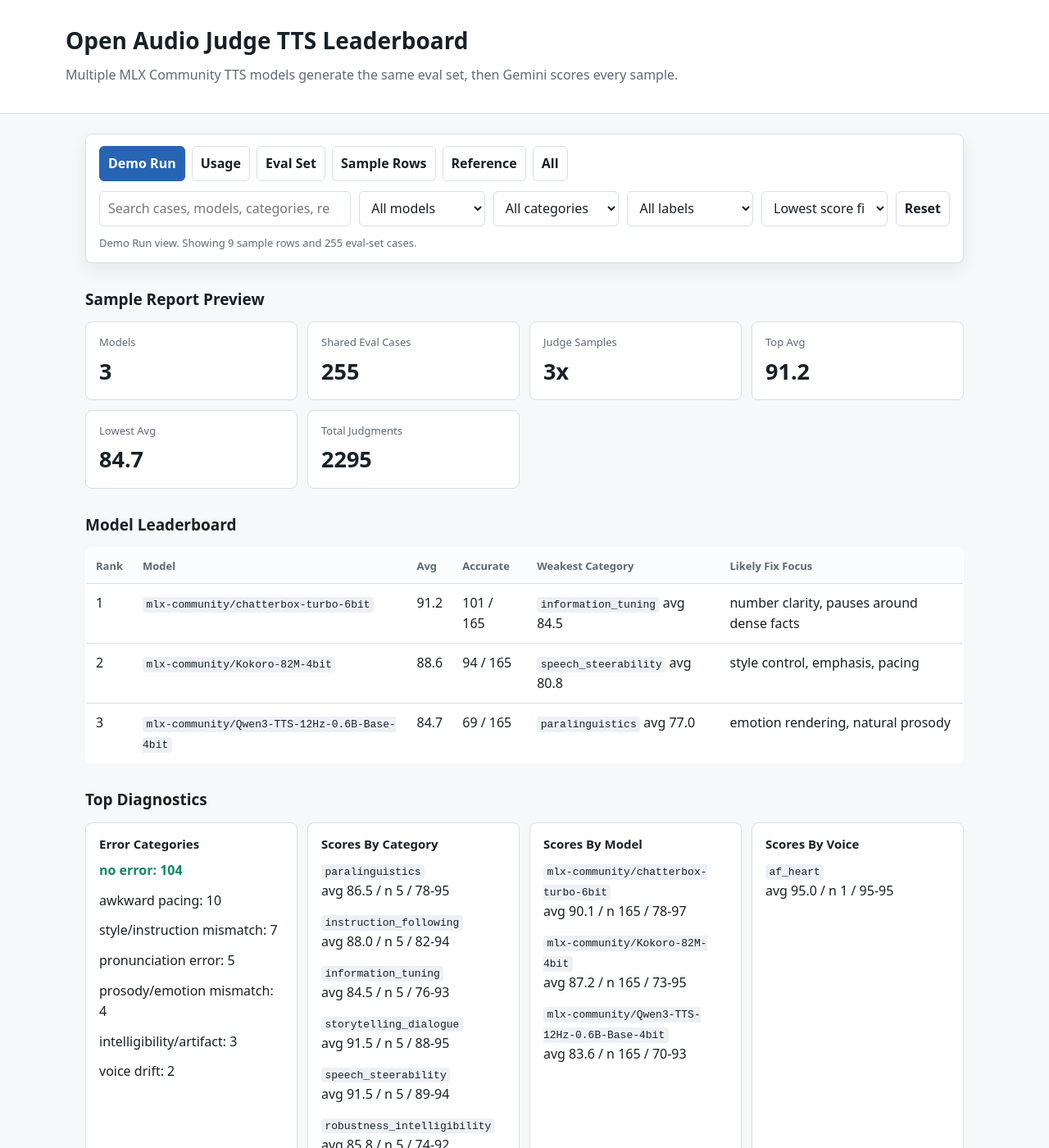
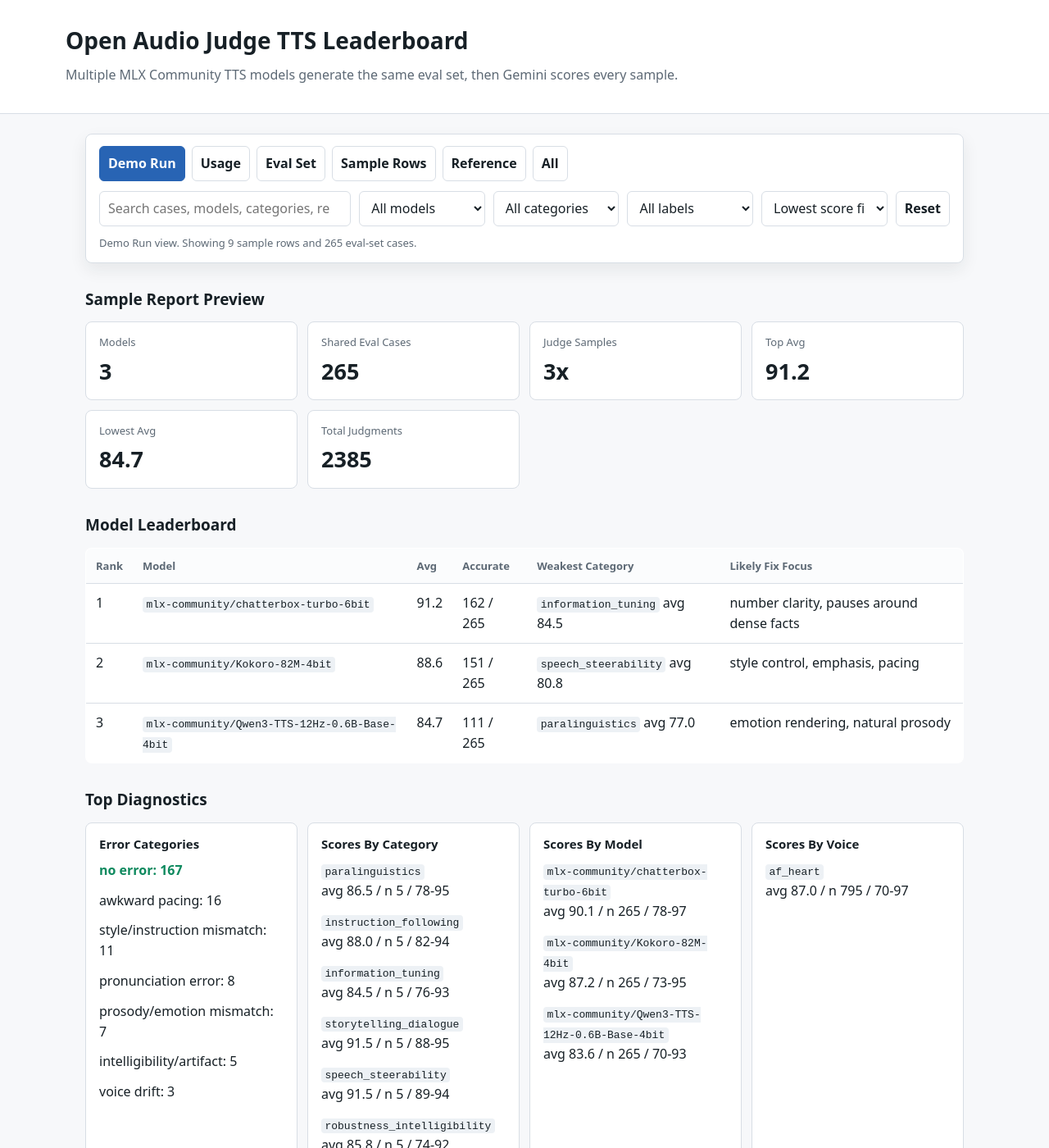
Before and after one commit to kennethli319/kennethli319.github.io, a Jekyll site: the page open-audio-judge/tts-leaderboard-demo.html, which Jekyll copies as it is, in a window 1280 px wide and 1400 px high. Shown: the whole window at 82% size. Built offline with Jekyll 4.4.1, drawn with Linux system fonts in a browser that asks for light colours; some of the changed text lies outside the part shown.

Commit message:
Refresh Open Audio Judge demo diagnostics

```diff
--- a/open-audio-judge/tts-leaderboard-demo.html
+++ b/open-audio-judge/tts-leaderboard-demo.html
@@ -420,7 +422,7 @@
   --cases examples/tts_multiturn_cases.jsonl \
   --judge-provider gemini \
   --judge-samples 3 \
-  --limit 255 \
+  --limit 265 \
   --out runs/leaderboard/chatterbox</code></pre>
 
     <pre><code>oaj autojudge-local-tts \
@@ -429,7 +431,7 @@
   --cases examples/tts_multiturn_cases.jsonl \
   --judge-provider gemini \
   --judge-samples 3 \
-  --limit 255 \
+  --limit 265 \
   --out runs/leaderboard/kokoro</code></pre>
 
     <pre><code>oaj autojudge-local-tts \
@@ -438,7 +440,7 @@
   --cases examples/tts_multiturn_cases.jsonl \
   --judge-provider gemini \
   --judge-samples 3 \
-  --limit 255 \
+  --limit 265 \
   --out runs/leaderboard/qwen3-tts</code></pre>
 
     <p>
@@ -450,7 +452,7 @@
   --cases examples/tts_multiturn_cases.jsonl \
   --judge-provider gemini \
   --judge-samples 3 \
-  --limit 255 \
+  --limit 265 \
   --out runs/leaderboard/chatterbox</code></pre>
 
     <p>
@@ -495,16 +497,16 @@
     <h2>Sample Report Preview</h2>
     <section class="grid" aria-label="Sample report metrics">
       <div class="metric"><span>Models</span><strong>3</strong></div>
-      <div class="metric"><span>Shared Eval Cases</span><strong>255</strong></div>
+      <div class="metric"><span>Shared Eval Cases</span><strong>265</strong></div>
       <div class="metric"><span>Judge Samples</span><strong>3x</strong></div>
       <div class="metric"><span>Top Avg</span><strong>91.2</strong></div>
       <div class="metric"><span>Lowest Avg</span><strong>84.7</strong></div>
-      <div class="metric"><span>Total Judgments</span><strong>2295</strong></div>
+      <div class="metric"><span>Total Judgments</span><strong>2385</strong></div>
     </section>
 
     <h2>Eval Set Samples</h2>
     <p>
-      The public demo eval set contains 255 synthetic, public-safe cases grouped into research-backed
+      The public demo eval set contains 265 synthetic, public-safe cases grouped into research-backed
       TTS dimensions. Each category below contributes five shared cases that every model synthesizes
       before Gemini judges the generated audio.
     </p>
@@ -2294,6 +2296,76 @@
           </article>
         </div>
       </details>
+      <details class="sample-group" data-category="conditional_logic_delivery">
+        <summary><span>Conditional Logic Delivery</span><strong>5 cases</strong></summary>
+        <div class="sample-list">
+          <article class="sample-card">
+            <h3><code>tts-conditional-logic-delivery-unless-exception-001</code></h3>
+            <p><strong>Slice:</strong> <code>unless_exception_safety_condition</code></p>
+            <p><strong>Prompt:</strong> Read this policy condition so the unless clause sounds like the only exception, not an optional aside.</p>
+            <p><strong>Target:</strong> Do not unlock the cabinet unless both supervisors approve the request in writing.</p>
+          </article>
+          <article class="sample-card">
+            <h3><code>tts-conditional-logic-delivery-only-if-threshold-001</code></h3>
+            <p><strong>Slice:</strong> <code>only_if_numeric_threshold_condition</code></p>
+            <p><strong>Prompt:</strong> Read this threshold rule so only if controls the action and the numeric limit is not softened.</p>
+            <p><strong>Target:</strong> Start the backup pump only if tank pressure stays below 45 P S I for two full minutes.</p>
+          </article>
+          <article class="sample-card">
+            <h3><code>tts-conditional-logic-delivery-either-or-decision-001</code></h3>
+            <p><strong>Slice:</strong> <code>if_otherwise_route_decision</code></p>
+            <p><strong>Prompt:</strong> Read this either-or rule with balanced alternatives and a clear final action.</p>
+            <p><strong>Target:</strong> If the east gate is blocked, use the south entrance; otherwise, keep the original pickup route.</p>
+          </article>
+          <article class="sample-card">
+            <h3><code>tts-conditional-logic-delivery-nested-condition-001</code></h3>
+            <p><strong>Slice:</strong> <code>two_stage_if_condition_sequence</code></p>
+            <p><strong>Prompt:</strong> Read this nested condition so the listener can follow both tests without hearing a run-on sentence.</p>
+            <p><strong>Target:</strong> If the badge reader flashes amber, wait ten seconds; if it turns red, call security before trying again.</p>
+          </article>
+          <article class="sample-card">
+            <h3><code>tts-conditional-logic-delivery-except-boundary-001</code></h3>
+            <p><strong>Slice:</strong> <code>weekday_except_friday_schedule_boundary</code></p>
+            <p><strong>Prompt:</strong> Read this exception boundary so the excluded day does not sound like part of the normal schedule.</p>
+            <p><strong>Target:</strong> Send the reminder every weekday except Friday, when the office closes at noon.</p>
+          </article>
+        </div>
+      </details>
+      <details class="sample-group" data-category="priority_escalation_delivery">
+        <summary><span>Priority Escalation Delivery</span><strong>5 cases</strong></summary>
+        <div class="sample-list">
+          <article class="sample-card">
+            <h3><code>tts-priority-escalation-delivery-critical-alert-001</code></h3>
+            <p><strong>Slice:</strong> <code>critical_alert_room_action_escalation</code></p>
+            <p><strong>Prompt:</strong> Read this critical alert with urgency, but keep the room and action clear enough for a noisy hallway.</p>
+            <p><strong>Target:</strong> Critical alert: close the oxygen valve in Room 4C and call the floor lead now.</p>
+          </article>
+          <article class="sample-card">
+            <h3><code>tts-priority-escalation-delivery-severity-label-001</code></h3>
+            <p><strong>Slice:</strong> <code>severity_label_on_call_escalation</code></p>
+            <p><strong>Prompt:</strong> Read this incident update so severity two and the escalation target do not get swallowed.</p>
+            <p><strong>Target:</strong> Mark this as severity two, escalate to the on-call engineer, and attach the last five log lines.</p>
+          </article>
+          <article class="sample-card">
+            <h3><code>tts-priority-escalation-delivery-triage-order-001</code></h3>
+            <p><strong>Slice:</strong> <code>triage_priority_label_assignment</code></p>
+            <p><strong>Prompt:</strong> Read this triage order with the priority labels clear and no casual friendliness.</p>
+            <p><strong>Target:</strong> Priority A goes to the chest pain case; Priority B goes to the ankle injury by the front desk.</p>
+          </article>
+          <article class="sample-card">
+            <h3><code>tts-priority-escalation-delivery-downgrade-warning-001</code></h3>
+            <p><strong>Slice:</strong> <code>alert_downgrade_with_remaining_condition</code></p>
+            <p><strong>Prompt:</strong> Read this downgrade notice so it sounds careful, not like the risk disappeared.</p>
+            <p><strong>Target:</strong> Downgrade the alert to watch status, but keep the south exit monitored until the smoke clears.</p>
+          </article>
+          <article class="sample-card">
+            <h3><code>tts-priority-escalation-delivery-handoff-deadline-001</code></h3>
+            <p><strong>Slice:</strong> <code>escalation_owner_deadline_reason</code></p>
+            <p><strong>Prompt:</strong> Read this escalation handoff so the deadline and owner are easy to catch on first listen.</p>
+            <p><strong>Target:</strong> Escalate the payment review to Dana before 3 PM, because the release hold expires at 4.</p>
+          </article>
+        </div>
+      </details>
     </section>
 
     <h2>Model Leaderboard</h2>
@@ -2313,7 +2385,7 @@
           <td data-label="Rank">1</td>
           <td data-label="Model"><code>mlx-community/chatterbox-turbo-6bit</code></td>
           <td data-label="Avg">91.2</td>
-          <td data-label="Accurate">101 / 165</td>
+          <td data-label="Accurate">162 / 265</td>
           <td data-label="Weakest Category"><code>information_tuning</code> avg 84.5</td>
           <td data-label="Likely Fix Focus">number clarity, pauses around dense facts</td>
         </tr>
@@ -2321,7 +2393,7 @@
           <td data-label="Rank">2</td>
           <td data-label="Model"><code>mlx-community/Kokoro-82M-4bit</code></td>
           <td data-label="Avg">88.6</td>
-          <td data-label="Accurate">94 / 165</td>
+          <td data-label="Accurate">151 / 265</td>
           <td data-label="Weakest Category"><code>speech_steerability</code> avg 80.8</td>
           <td data-label="Likely Fix Focus">style control, emphasis, pacing</td>
         </tr>
@@ -2329,7 +2401,7 @@
           <td data-label="Rank">3</td>
           <td data-label="Model"><code>mlx-community/Qwen3-TTS-12Hz-0.6B-Base-4bit</code></td>
           <td data-label="Avg">84.7</td>
-          <td data-label="Accurate">69 / 165</td>
+          <td data-label="Accurate">111 / 265</td>
           <td data-label="Weakest Category"><code>paralinguistics</code> avg 77.0</td>
           <td data-label="Likely Fix Focus">emotion rendering, natural prosody</td>
         </tr>
@@ -2340,13 +2412,13 @@
     <section class="grid">
       <div class="panel">
         <h3>Error Categories</h3>
-        <p class="good">no error: 104</p>
-        <p>awkward pacing: 10</p>
-        <p>style/instruction mismatch: 7</p>
-        <p>pronunciation error: 5</p>
-        <p>prosody/emotion mismatch: 4</p>
-        <p>intelligibility/artifact: 3</p>
-        <p>voice drift: 2</p>
+        <p class="good">no error: 167</p>
+        <p>awkward pacing: 16</p>
+        <p>style/instruction mismatch: 11</p>
+        <p>pronunciation error: 8</p>
+        <p>prosody/emotion mismatch: 7</p>
+        <p>intelligibility/artifact: 5</p>
+        <p>voice drift: 3</p>
       </div>
       <div class="panel">
         <h3>Scores By Category</h3>
@@ -2384,17 +2456,17 @@
       </div>
       <div class="panel">
         <h3>Scores By Model</h3>
-        <p><code>mlx-community/chatterbox-turbo-6bit</code><br>avg 90.1 / n 165 / 78-97</p>
-        <p><code>mlx-community/Kokoro-82M-4bit</code><br>avg 87.2 / n 165 / 73-95</p>
-        <p><code>mlx-community/Qwen3-TTS-12Hz-0.6B-Base-4bit</code><br>avg 83.6 / n 165 / 70-93</p>
+        <p><code>mlx-community/chatterbox-turbo-6bit</code><br>avg 90.1 / n 265 / 78-97</p>
+        <p><code>mlx-community/Kokoro-82M-4bit</code><br>avg 87.2 / n 265 / 73-95</p>
+        <p><code>mlx-community/Qwen3-TTS-12Hz-0.6B-Base-4bit</code><br>avg 83.6 / n 265 / 70-93</p>
       </div>
       <div class="panel">
         <h3>Scores By Voice</h3>
-        <p><code>af_heart</code><br>avg 95.0 / n 1 / 95-95</p>
+        <p><code>af_heart</code><br>avg 87.0 / n 795 / 70-97</p>
       </div>
       <div class="panel">
         <h3>Scores By Language</h3>
-        <p><code>en</code><br>avg 95.0 / n 1 / 95-95</p>
+        <p><code>en</code><br>avg 87.0 / n 795 / 70-97</p>
       </div>
     </section>
 
```
Also changed, not shown: other parts of open-audio-judge/tts-leaderboard-demo.html (+2 -0 lines).
